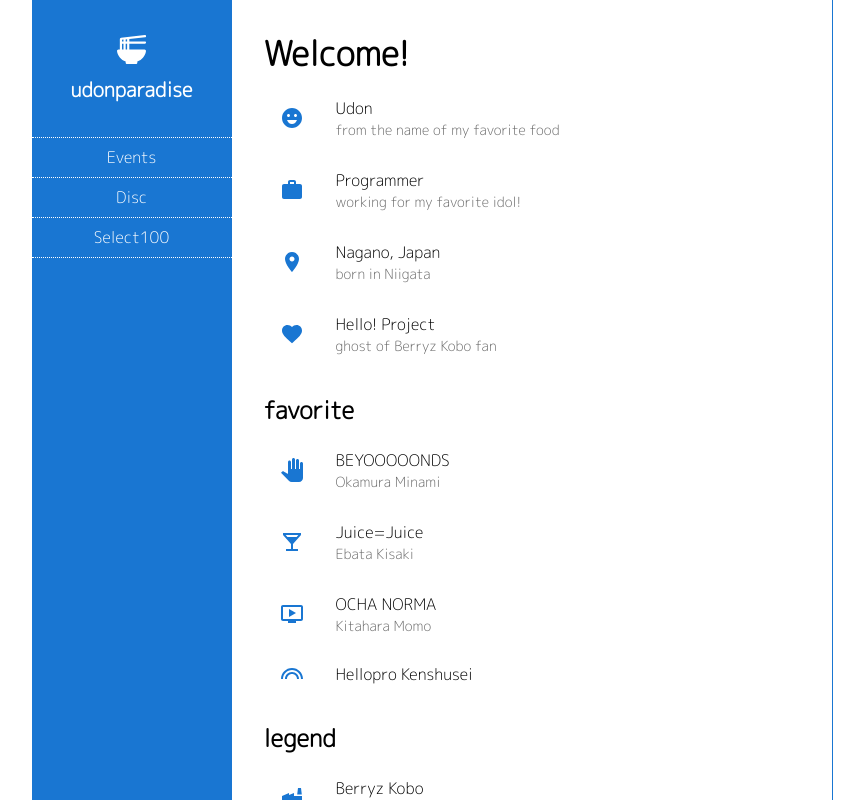
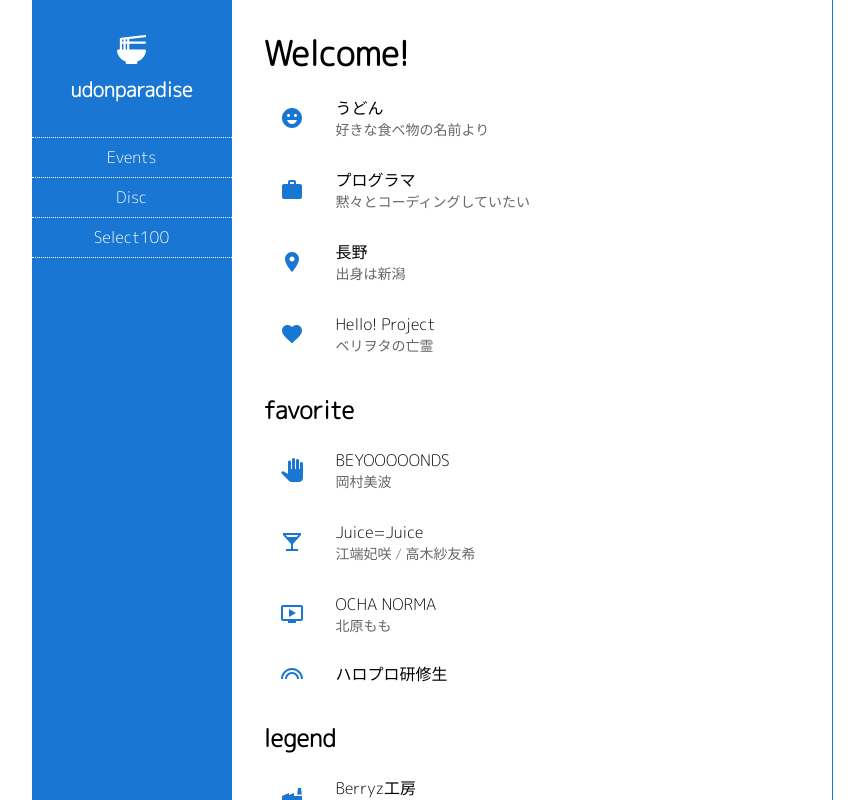
Before and after one commit to udonparadise/home, a React (Create React App) app: page / in a window 1280 px wide. Shown: the whole page, without its empty margins (208-1072 px from the left). Built offline with nearby package versions, Linux system fonts and the light colour scheme.

Commit message:
fix Top, Select100, Disc

```diff
--- a/src/pages/disc/Disc.tsx
+++ b/src/pages/disc/Disc.tsx
@@ -1,5 +1,5 @@
 import { useState } from 'react';
-import { Box, List, ListItem, ListItemIcon, Tab, Tabs, tabsClasses, Typography } from '@mui/material';
+import { Box, List, ListItem, ListItemIcon, ListItemText, Tab, Tabs, tabsClasses, Typography } from '@mui/material';
 import AudiotrackIcon from '@mui/icons-material/Audiotrack';
 import Layout from '../../layouts/Layout';
 import { SystemConst } from '../../const';
@@ -7,27 +7,33 @@
 import { discInfo } from '../../model/Disc';
 
 type TabPanelProps = {
+  artist: string,
   value: number,
   index: number,
   data: discInfo[]
 };
 
 const TabPanel: React.FC<TabPanelProps> = (props) => {
-  const { value, index, data } = props;
+  const { artist, value, index, data } = props;
 
   return (
     <Box sx={{ my: 2 }} hidden={value !== index && value !== 0}>
+      <Typography variant='h6' fontWeight={'bold'}>
+        {artist}
+      </Typography>
       <List>
         {
           data.map(disc => {
             return (
-              <ListItem key={disc.name} disablePadding>
+              <ListItem key={disc.name} alignItems='flex-start' disablePadding>
                 <ListItemIcon>
                   <AudiotrackIcon fontSize='small' />
                 </ListItemIcon>
-                <Typography sx={{ textDecoration: disc.doNotHave ? 'line-through' : 'none' }}>
-                  {disc.name}
-                </Typography>
+                <ListItemText primary={
+                  <Typography sx={{ textDecoration: disc.doNotHave ? 'line-through' : 'none' }}>
+                    {disc.name}
+                  </Typography>}
+                />
               </ListItem>
             )
           })
@@ -48,6 +54,9 @@
     <Layout>
       <Typography variant='h4' fontWeight={'bold'}>
         {SystemConst.Page.DISC}
+      </Typography>
+      <Typography sx={{ my: 1 }}>
+        {'収集した映像作品を自分用にメモしているだけ'}
       </Typography>
       <Box sx={{ flexGrow: 1, my: 2 }}>
         <Tabs
@@ -71,7 +80,7 @@
       </Box>
       {
         discList.map((disc, index) => {
-          return <TabPanel value={value} index={index + 1} data={disc.disc} />;
+          return <TabPanel artist={disc.artist} value={value} index={index + 1} data={disc.disc} />;
         })
       }
     </Layout>
--- a/src/pages/select100/Select100.tsx
+++ b/src/pages/select100/Select100.tsx
@@ -11,7 +11,7 @@
         {SystemConst.Page.SELECT100}
       </Typography>
       <Typography sx={{ my: 1 }}>
-        {'Personally favorite songs (Order of the Japanese syllabary)'}
+        {'個人的に好きな曲を100曲選んでみる（まだ途中）'}
       </Typography>
       <SongList data={select100} />
     </Layout>
--- a/src/pages/top/Top.tsx
+++ b/src/pages/top/Top.tsx
@@ -13,22 +13,22 @@
 import Layout from '../../layouts/Layout';
 
 const data = [
-  { icon: <EmojiEmotionsIcon color='primary' />, primary: 'Udon', secondary: 'from the name of my favorite food' },
-  { icon: <WorkIcon color='primary' />, primary: 'Programmer', secondary: 'working for my favorite idol!' },
-  { icon: <RoomIcon color='primary' />, primary: 'Nagano, Japan', secondary: 'born in Niigata' },
-  { icon: <FavoriteIcon color='primary' />, primary: 'Hello! Project', secondary: 'ghost of Berryz Kobo fan' },
+  { icon: <EmojiEmotionsIcon color='primary' />, primary: 'うどん', secondary: '好きな食べ物の名前より' },
+  { icon: <WorkIcon color='primary' />, primary: 'プログラマ', secondary: '黙々とコーディングしていたい' },
+  { icon: <RoomIcon color='primary' />, primary: '長野', secondary: '出身は新潟' },
+  { icon: <FavoriteIcon color='primary' />, primary: 'Hello! Project', secondary: 'ベリヲタの亡霊' },
 ];
 
 const fav = [
-  { icon: <PanToolIcon color='primary' />, group: 'BEYOOOOONDS', oshi: 'Okamura Minami' },
-  { icon: <LocalBarIcon color='primary' />, group: 'Juice=Juice', oshi: 'Ebata Kisaki' },
-  { icon: <OndemandVideoIcon color='primary' />, group: 'OCHA NORMA', oshi: 'Kitahara Momo' },
-  { icon: <LooksIcon color='primary' />, group: 'Hellopro Kenshusei', oshi: '' },
+  { icon: <PanToolIcon color='primary' />, group: 'BEYOOOOONDS', oshi: '岡村美波' },
+  { icon: <LocalBarIcon color='primary' />, group: 'Juice=Juice', oshi: '江端妃咲 / 高木紗友希' },
+  { icon: <OndemandVideoIcon color='primary' />, group: 'OCHA NORMA', oshi: '北原もも' },
+  { icon: <LooksIcon color='primary' />, group: 'ハロプロ研修生', oshi: '' },
 ];
 
 const legend = [
-  { icon: <FactoryIcon color='primary' />, group: 'Berryz Kobo', oshi: 'Sudo Maasa' },
-  { icon: <AutoAwesomeIcon color='primary' />, group: 'GAM', oshi: 'Matsuura Aya / Fujimoto Miki' },
+  { icon: <FactoryIcon color='primary' />, group: 'Berryz工房', oshi: '須藤茉麻' },
+  { icon: <AutoAwesomeIcon color='primary' />, group: 'GAM', oshi: '松浦亜弥 / 藤本美貴' },
   { icon: <MarkunreadMailboxIcon color='primary' />, group: 'S/mileage', oshi: '' },
 ];
 
```
